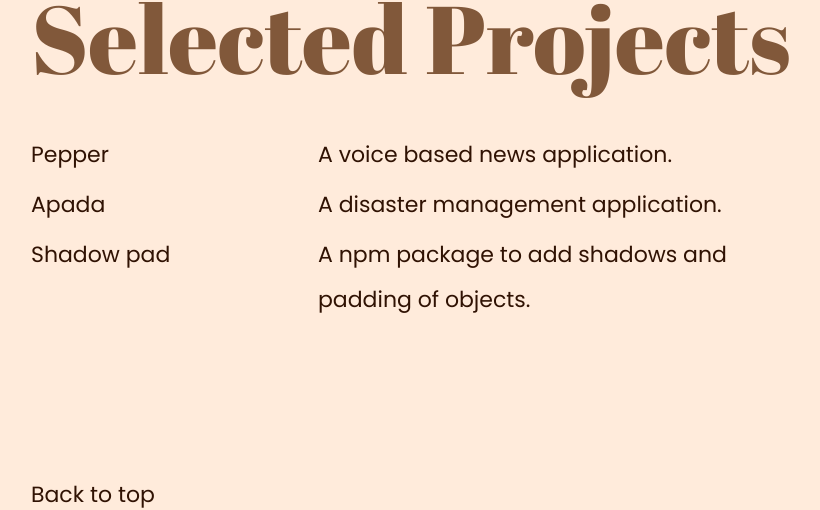
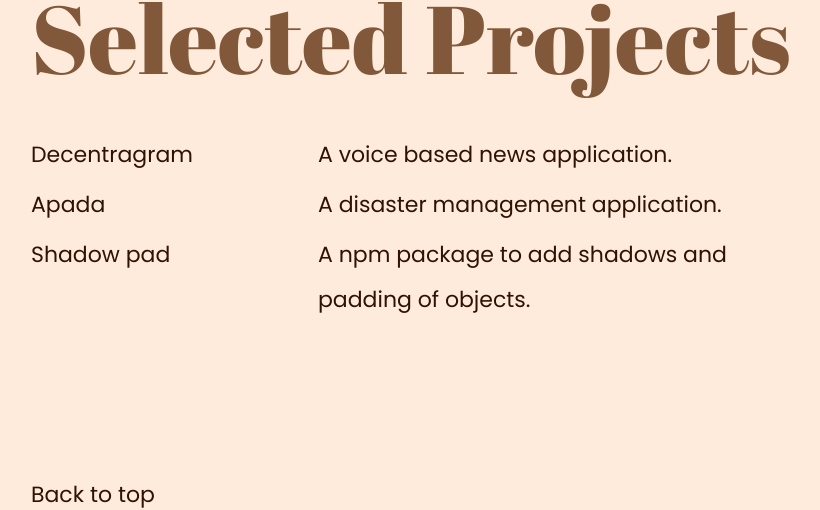
Before and after one commit to Raswanth8/raswanthrajangam.github.io, a plain HTML site: page index.html in a window 1280 px wide. Shown: the part 1168-1678 px from the top of the page, without its empty margins (39-859 px from the left). Drawn offline with nearby package versions, Linux system fonts and the light colour scheme; a script that the page names is missing.

Commit message:
Update index.html

```diff
--- a/index.html
+++ b/index.html
@@ -80,7 +80,7 @@
             </div>
 
             <div>
-                <a class= "proj_1" href="https://github.com/Raswanth8/pepper">Pepper</a>
+                <a class= "proj_1" href="https://github.com/Raswanth8/0xdecentragram">Decentragram</a>
                 <a class= "proj_2"  href="https://darshan-jain.github.io/apada/#/">Apada</a>
                 <a class= "proj_3" href="https://raswanth8901.medium.com/how-i-developed-and-published-my-first-npm-package-2bfa4a26f203">Shadow pad</a>
             </div>
```
